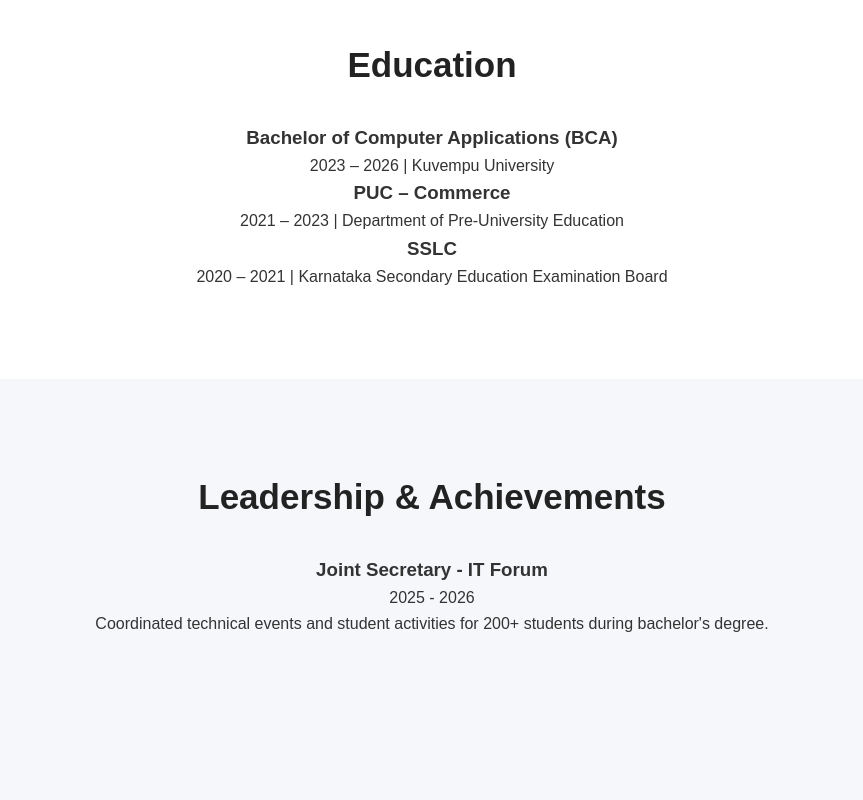
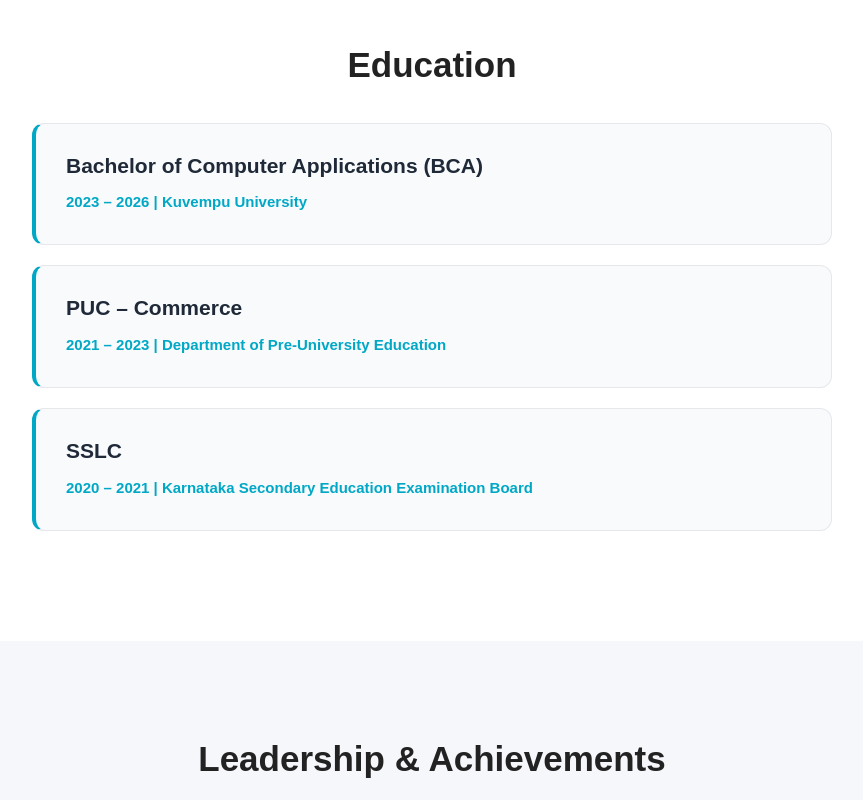
Before and after one commit to Bhoomika-2005-P/Bhoomika_portfolio, a plain HTML site: page index.html in a window 1280 px wide. Shown: the part 3120-3920 px from the top of the page, without its empty margins (208-1071 px from the left). Drawn offline with Linux system fonts and the light colour scheme.

Commit message:
Update style.css

```diff
--- a/style.css
+++ b/style.css
@@ -490,3 +490,81 @@
 .project-results strong {
     font-weight: 600;
 }
+
+/* Education Items */
+
+.education-item {
+    max-width: 800px;
+    margin: 0 auto 20px;
+    padding: 25px 30px;
+    background-color: #f8fafc;
+    border: 1px solid #e5e7eb;
+    border-left: 4px solid #00a8c6;
+    border-radius: 12px;
+    text-align: left;
+    transition: 0.3s ease;
+}
+
+.education-item:hover {
+    transform: translateY(-5px);
+    box-shadow: 0 10px 25px rgba(0, 0, 0, 0.08);
+}
+
+.education-item h3 {
+    color: #1f2937;
+    font-size: 21px;
+    margin-bottom: 8px;
+}
+
+.education-item p {
+    color: #6b7280;
+    margin: 5px 0;
+    font-size: 15px;
+}
+
+.education-item p:last-child {
+    color: #00a8c6;
+    font-weight: bold;
+}
+
+
+/* Leadership */
+
+#leadership {
+    background-color: #f5f7fa;
+}
+
+.leadership-card {
+    max-width: 800px;
+    margin: auto;
+    padding: 30px;
+    background-color: white;
+    border: 1px solid #e5e7eb;
+    border-left: 4px solid #00a8c6;
+    border-radius: 12px;
+    text-align: left;
+    transition: 0.3s ease;
+}
+
+.leadership-card:hover {
+    transform: translateY(-5px);
+    box-shadow: 0 10px 25px rgba(0, 0, 0, 0.08);
+}
+
+.leadership-card h3 {
+    color: #1f2937;
+    font-size: 22px;
+    margin-bottom: 8px;
+}
+
+.leadership-card .leadership-year {
+    color: #00a8c6;
+    font-weight: bold;
+    margin-bottom: 12px;
+}
+
+.leadership-card p {
+    color: #6b7280;
+    font-size: 15px;
+    line-height: 1.7;
+}
```
